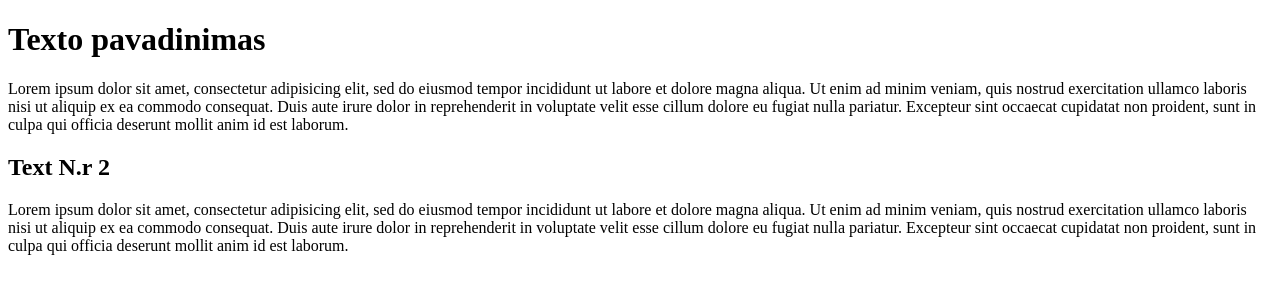
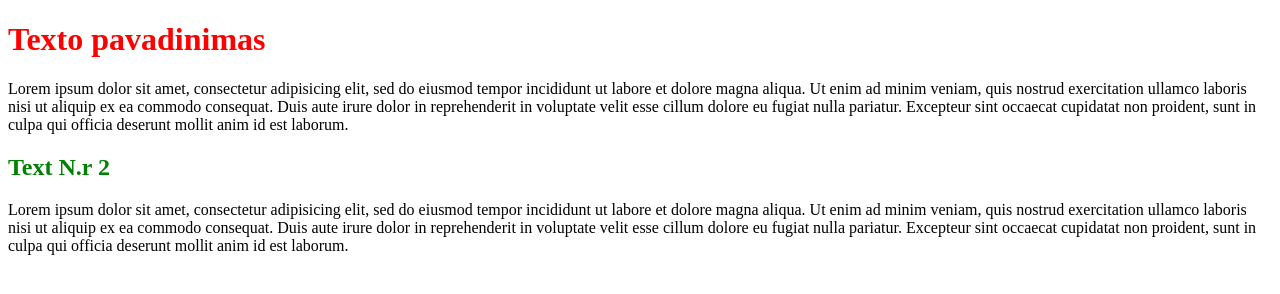
Before and after one commit to Dmitrijus1989/html-test, a plain HTML site: page index.html in a window 1280 px wide. Drawn offline with Linux system fonts and the light colour scheme.

Commit message:
3 expiriance spalvos keitimas

```diff
--- a/index.html
+++ b/index.html
@@ -6,11 +6,11 @@
   </head>
   <body>
     <div>
-      <h1>Texto pavadinimas</h1>
+      <h1 style="color: red;">Texto pavadinimas</h1>
       <p>
         Lorem ipsum dolor sit amet, consectetur adipisicing elit, sed do eiusmod tempor incididunt ut labore et dolore magna aliqua. Ut enim ad minim veniam, quis nostrud exercitation ullamco laboris nisi ut aliquip ex ea commodo consequat. Duis aute irure dolor in reprehenderit in voluptate velit esse cillum dolore eu fugiat nulla pariatur. Excepteur sint occaecat cupidatat non proident, sunt in culpa qui officia deserunt mollit anim id est laborum.
       </p>
-      <h2 style="colour: red;">Text N.r 2</h2>
+      <h2 style="color: green;">Text N.r 2</h2>
       <p>
         Lorem ipsum dolor sit amet, consectetur adipisicing elit, sed do eiusmod tempor incididunt ut labore et dolore magna aliqua. Ut enim ad minim veniam, quis nostrud exercitation ullamco laboris nisi ut aliquip ex ea commodo consequat. Duis aute irure dolor in reprehenderit in voluptate velit esse cillum dolore eu fugiat nulla pariatur. Excepteur sint occaecat cupidatat non proident, sunt in culpa qui officia deserunt mollit anim id est laborum.
       </p>
```
